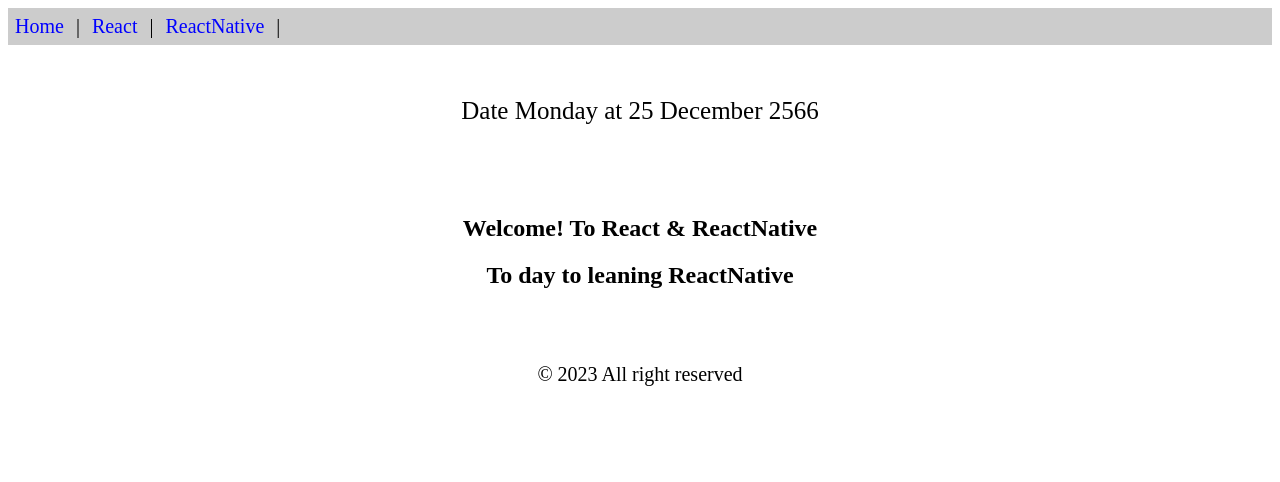
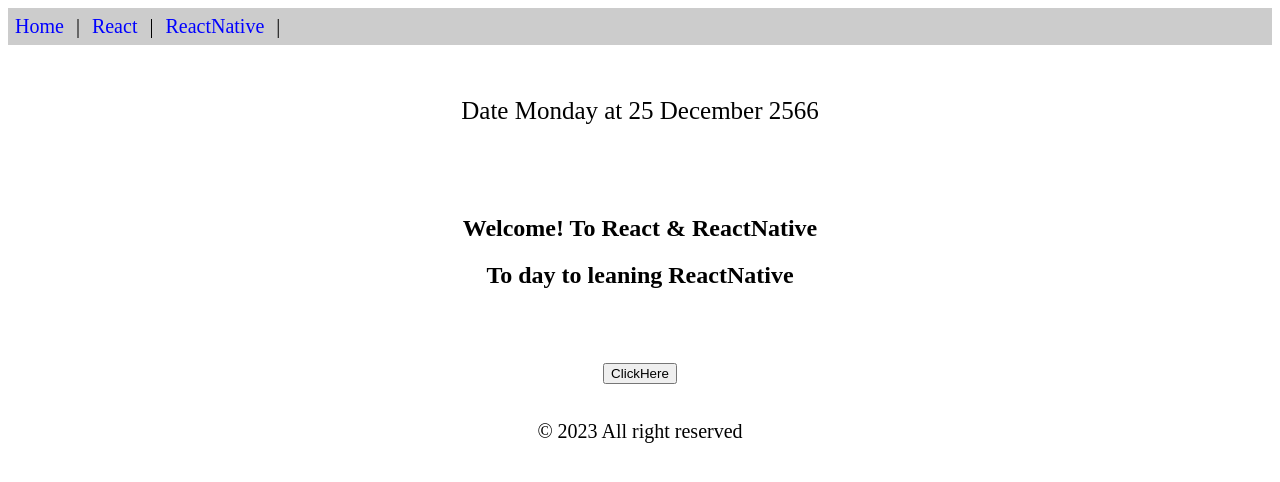
Before and after one commit to s6503052412161/app1, a React (Create React App) app: page / in a window 1280 px wide. Shown: the top 482 px of the page. Built offline with nearby package versions, Linux system fonts and the light colour scheme.

Commit message:
update Button
update Button

```diff
--- a/src/App.js
+++ b/src/App.js
@@ -1,6 +1,7 @@
 import React from 'react';
 import {Header,Content,Footer} from './func-components';
 import Calendar from './class-components';
+import Button from './class-components2';
 // import './sty.css';
 function App() {
   return(
@@ -10,6 +11,9 @@ function App() {
     <br/>
     <p><center><Calendar/></center></p>
     <Content/>
+    <center><Button/></center>
+    <br/>
+    <br/>
     <Footer/>
     </>
 
--- /dev/null
+++ b/src/class-components2.js
@@ -0,0 +1,14 @@
+import React, { Component } from 'react'
+
+ export default class Button extends Component{
+    showAlert(msg){
+        alert(msg)
+    }
+
+    onClickButtonOK=() => {
+        this.showAlert("Hello. Welcome To React & ReactNative")
+    }
+    render(){
+        return<button on onClick={this.onClickButtonOK}>ClickHere</button>
+    }
+ }
```
